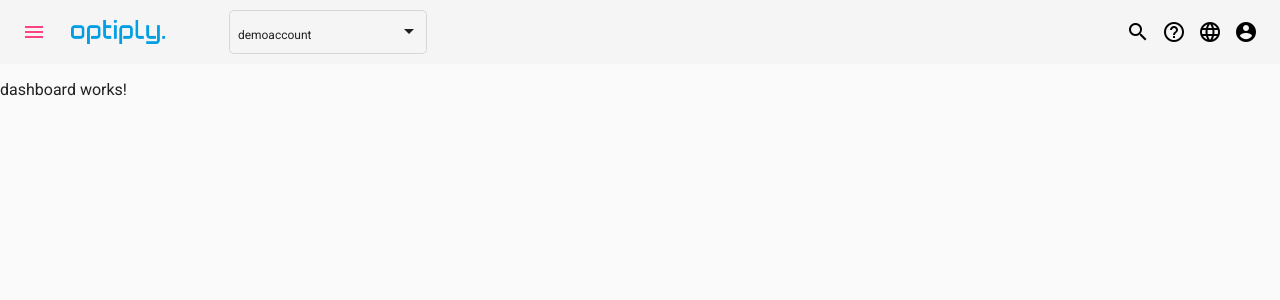
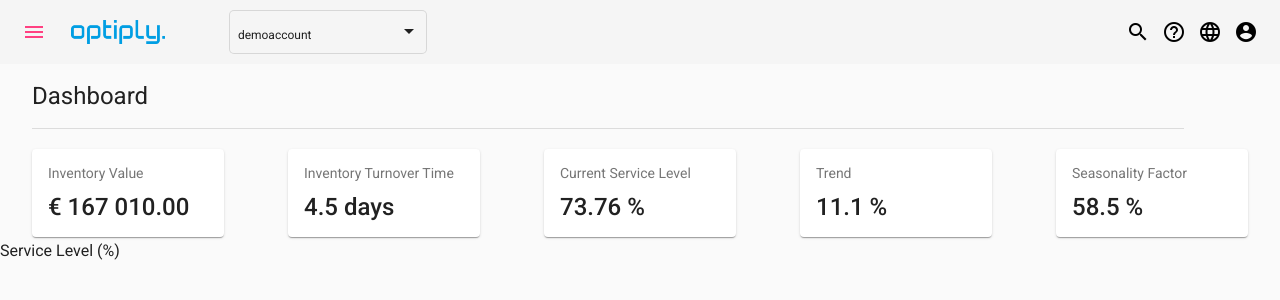
Before and after one commit to ricardoliveira0/optiply-internship, an Angular app in the folder optiply/: page /optiply-dashboard in a window 1280 px wide. Shown: the top 300 px of the page. Built offline with nearby package versions, Linux system fonts and the light colour scheme.

Commit message:
update: Add dashboard info cards

```diff
--- a/optiply/src/app/dashboard/dashboard.component.css
+++ b/optiply/src/app/dashboard/dashboard.component.css
@@ -0,0 +1,15 @@
+.page-title {
+    width: 90%;
+    margin-left: 2.5%;
+    margin-top: 2vh;
+}
+
+.top-info {
+    display: flex;
+}
+
+.top-info mat-card {
+    width: 12.5vw;
+    margin: auto;
+    margin-top: 2.5vh;
+}
--- a/optiply/src/app/dashboard/dashboard.component.html
+++ b/optiply/src/app/dashboard/dashboard.component.html
@@ -1 +1,31 @@
-<p>dashboard works!</p>
+<div class="page-title">
+    <h1 class="mat-h1">Dashboard</h1>
+    <mat-divider></mat-divider>
+</div>
+
+<div class="top-info">
+    <mat-card>
+        <mat-card-subtitle>Inventory Value</mat-card-subtitle>
+        <mat-card-title>€ 167 010.00</mat-card-title>
+    </mat-card>
+    <mat-card>
+        <mat-card-subtitle>Inventory Turnover Time</mat-card-subtitle>
+        <mat-card-title>4.5 days</mat-card-title>
+    </mat-card>
+    <mat-card>
+        <mat-card-subtitle>Current Service Level</mat-card-subtitle>
+        <mat-card-title>73.76 %</mat-card-title>
+    </mat-card>
+    <mat-card>
+        <mat-card-subtitle>Trend</mat-card-subtitle>
+        <mat-card-title>11.1 %</mat-card-title>
+    </mat-card>
+    <mat-card>
+        <mat-card-subtitle>Seasonality Factor</mat-card-subtitle>
+        <mat-card-title>58.5 %</mat-card-title>
+    </mat-card>
+</div>
+
+<div class="service-lvl">
+    <h3 class="mat-h3">Service Level (%)</h3>
+</div>
```
Also changed, not shown: optiply/src/app/dashboard/dashboard.module.ts (+6 -1 lines).
